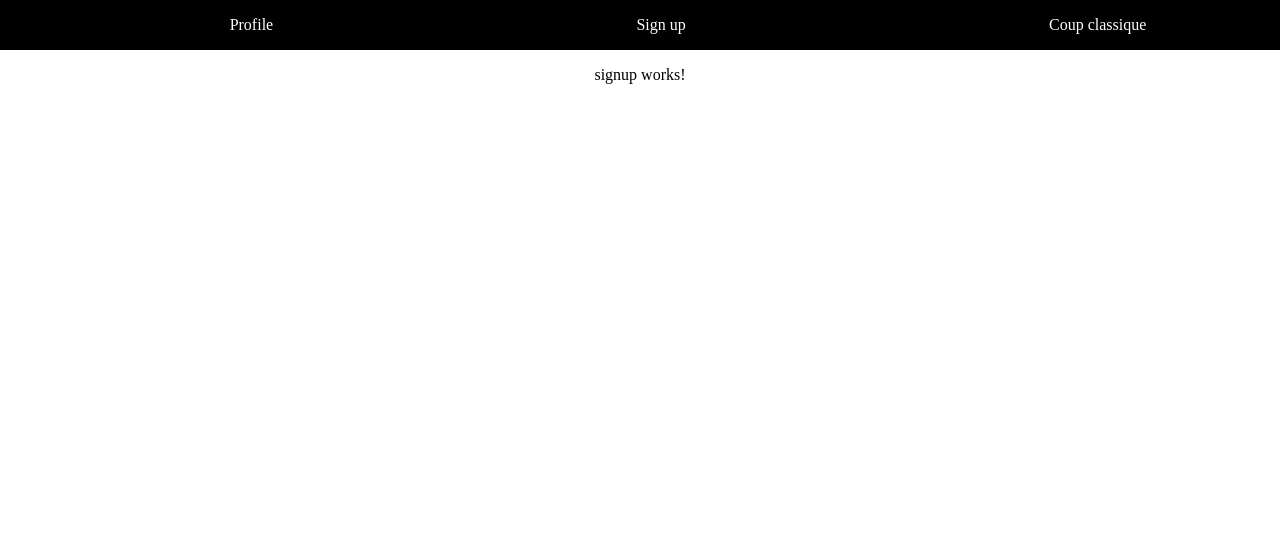
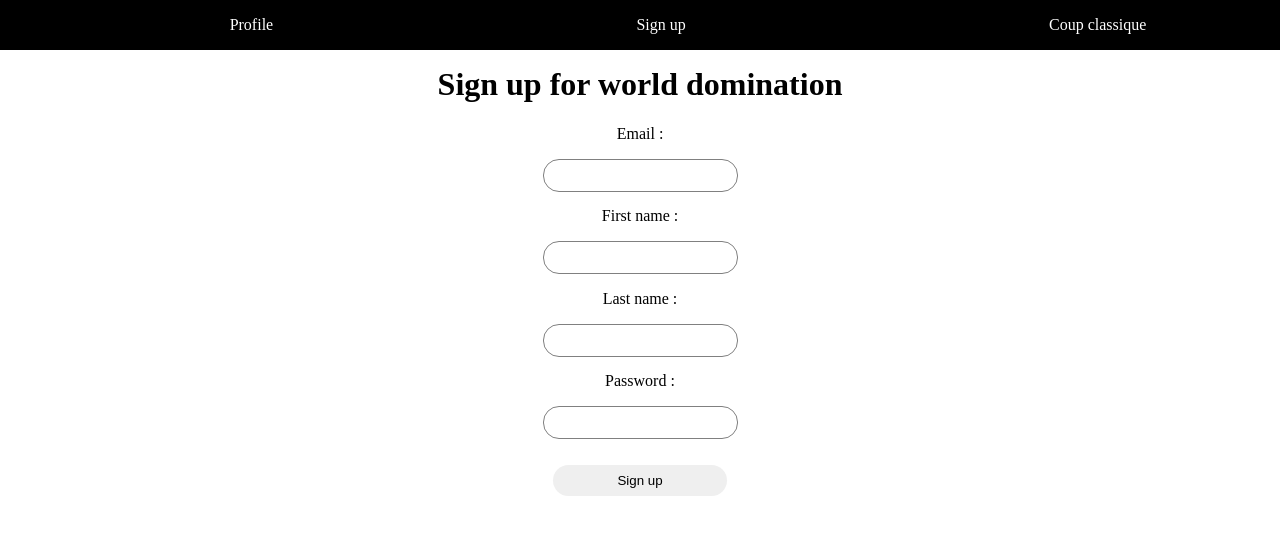
Before and after one commit to AzraeLandres/quete-angular, an Angular app: page /signup in a window 1280 px wide. Shown: the top 534 px of the page. Built offline with nearby package versions, Linux system fonts and the light colour scheme.

Commit message:
First form quest

```diff
--- a/src/app/signup/signup.component.css
+++ b/src/app/signup/signup.component.css
@@ -0,0 +1,32 @@
+form {
+  margin-top: 1rem;
+}
+fieldset {
+  width: 50%;
+  border: none;
+
+  text-align: center;
+}
+label {
+  display: block;
+  margin-bottom: 1rem;
+}
+
+input {
+  display: block;
+  padding: 0.5rem;
+  border-radius: 1rem;
+  border: 1px solid gray;
+}
+
+button {
+  margin-top: 1rem;
+  border-radius: 2rem;
+  border: none;
+  padding: 0.5rem 4rem;
+  transition-duration: 0.4s;
+}
+
+button:hover {
+  box-shadow: 0 8px 16px 0 rgba(0, 0, 0, 0.2), 0 6px 20px 0 rgba(0, 0, 0, 0.19);
+}
--- a/src/app/signup/signup.component.html
+++ b/src/app/signup/signup.component.html
@@ -1 +1,94 @@
-<p>signup works!</p>
+<h1>Sign up for world domination</h1>
+
+<form #myForm="ngForm" (ngSubmit)="onSubmit()">
+  <fieldset>
+    <label for="email">Email : </label>
+    <input
+      type="email"
+      required
+      [(ngModel)]="model.email"
+      #email="ngModel"
+      name="email"
+      id="email"
+    />
+  </fieldset>
+
+  <!-- Message d'erreurs d'email-->
+  <div *ngIf="myForm.submitted && email.invalid">
+    <span *ngIf="email.errors?.['required']">L'adresse email est requise.</span>
+  </div>
+
+  <fieldset>
+    <label for="firstName">First name : </label>
+    <input
+      name="firstName"
+      id="firstName"
+      type="text"
+      required
+      [(ngModel)]="model.firstName"
+      minlength="3"
+      maxlength="15"
+      #firstName="ngModel"
+    />
+  </fieldset>
+
+  <!-- Message d'erreurs du prénom-->
+
+  <div *ngIf="myForm.submitted && firstName.invalid">
+    <span *ngIf="firstName.errors?.['required']">Le prénom est requis.</span>
+    <span *ngIf="firstName.errors?.['minlength']"
+      >Le prénom doit comporter au moins 3 caractères.</span
+    >
+    <span *ngIf="firstName.errors?.['maxlength']"
+      >Le prénom ne doit pas dépasser 15 caractères.</span
+    >
+  </div>
+
+  <fieldset>
+    <label for="lastName">Last name : </label>
+    <input
+      name="lastName"
+      id="lastName"
+      type="text"
+      required
+      #lastName="ngModel"
+      [(ngModel)]="model.lastName"
+      minlength="3"
+      maxlength="15"
+    />
+  </fieldset>
+
+  <!-- Message d'erreurs du nom de famille-->
+
+  <div *ngIf="myForm.submitted && lastName.invalid">
+    <span *ngIf="lastName.errors?.['required']"
+      >Le nom de famille est requis.</span
+    >
+    <span *ngIf="lastName.errors?.['minlength']"
+      >Le nom de famille doit comporter au moins 3 caractères.</span
+    >
+    <span *ngIf="lastName.errors?.['maxlength']"
+      >Le nom de famille ne doit pas dépasser 15 caractères.</span
+    >
+  </div>
+
+  <fieldset>
+    <label for="password">Password : </label>
+    <input
+      name="password"
+      id="password"
+      type="password"
+      required
+      [(ngModel)]="model.password"
+      #password="ngModel"
+    />
+  </fieldset>
+
+  <!-- Message d'erreurs du mdp-->
+  <div *ngIf="myForm.submitted && password.invalid">
+    <span *ngIf="password.errors?.['required'].submitted"
+      >Le mot de passe est requis.</span
+    >
+  </div>
+  <button type="submit">Sign up</button>
+</form>
--- a/src/app/signup/signup.component.ts
+++ b/src/app/signup/signup.component.ts
@@ -3,8 +3,20 @@ import { Component } from '@angular/core';
 @Component({
   selector: 'app-signup',
   templateUrl: './signup.component.html',
-  styleUrl: './signup.component.css'
+  styleUrl: './signup.component.css',
 })
 export class SignupComponent {
+  model: Order = new Order('', '', '', '');
+  onSubmit(): void {
+    console.log(this.model);
+  }
+}
 
+export class Order {
+  constructor(
+    public email: string,
+    public firstName: string,
+    public lastName: string,
+    public password: string
+  ) {}
 }
```
Also changed, not shown: src/app/app.module.ts (+7 -1 lines).
